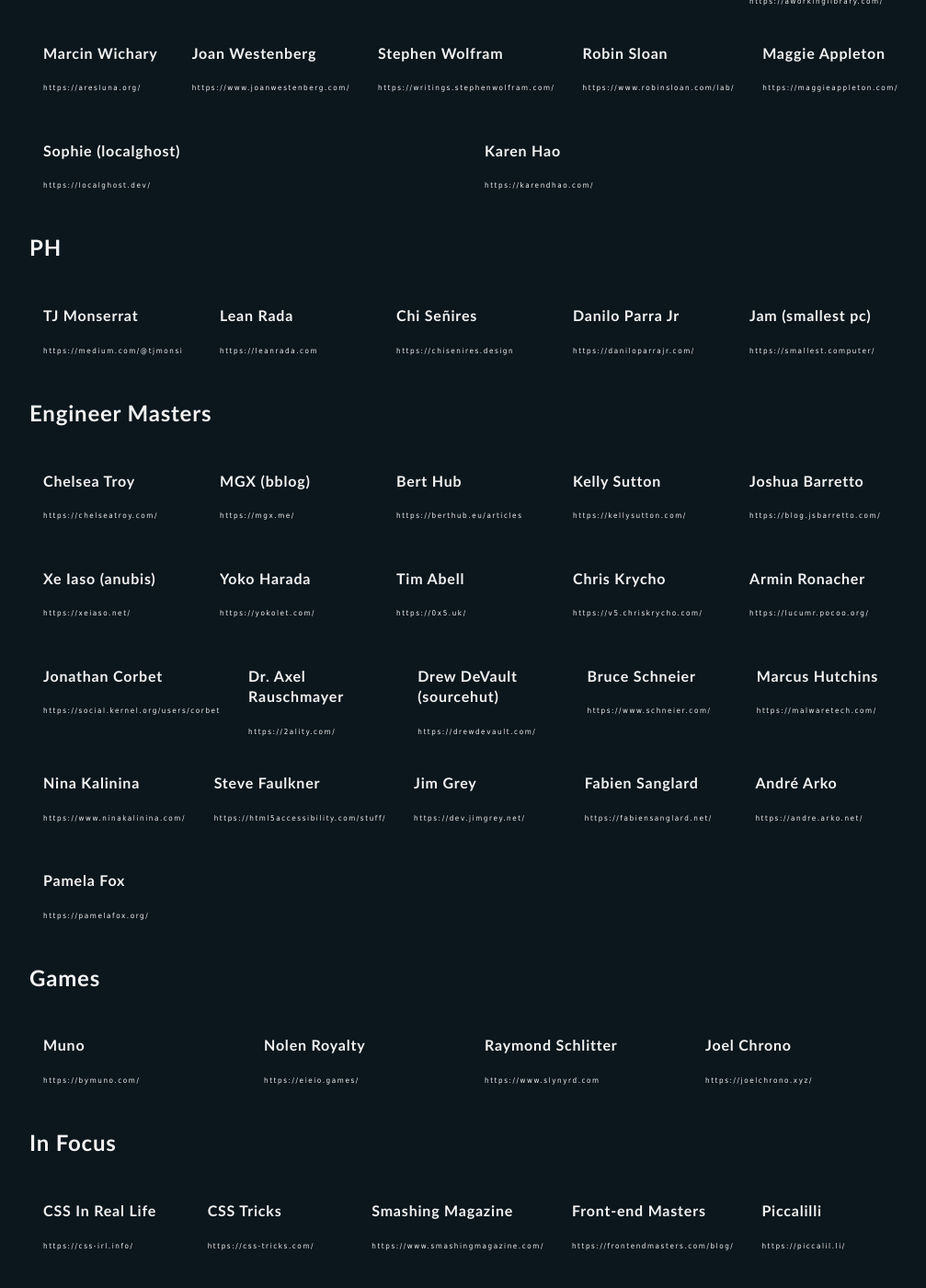
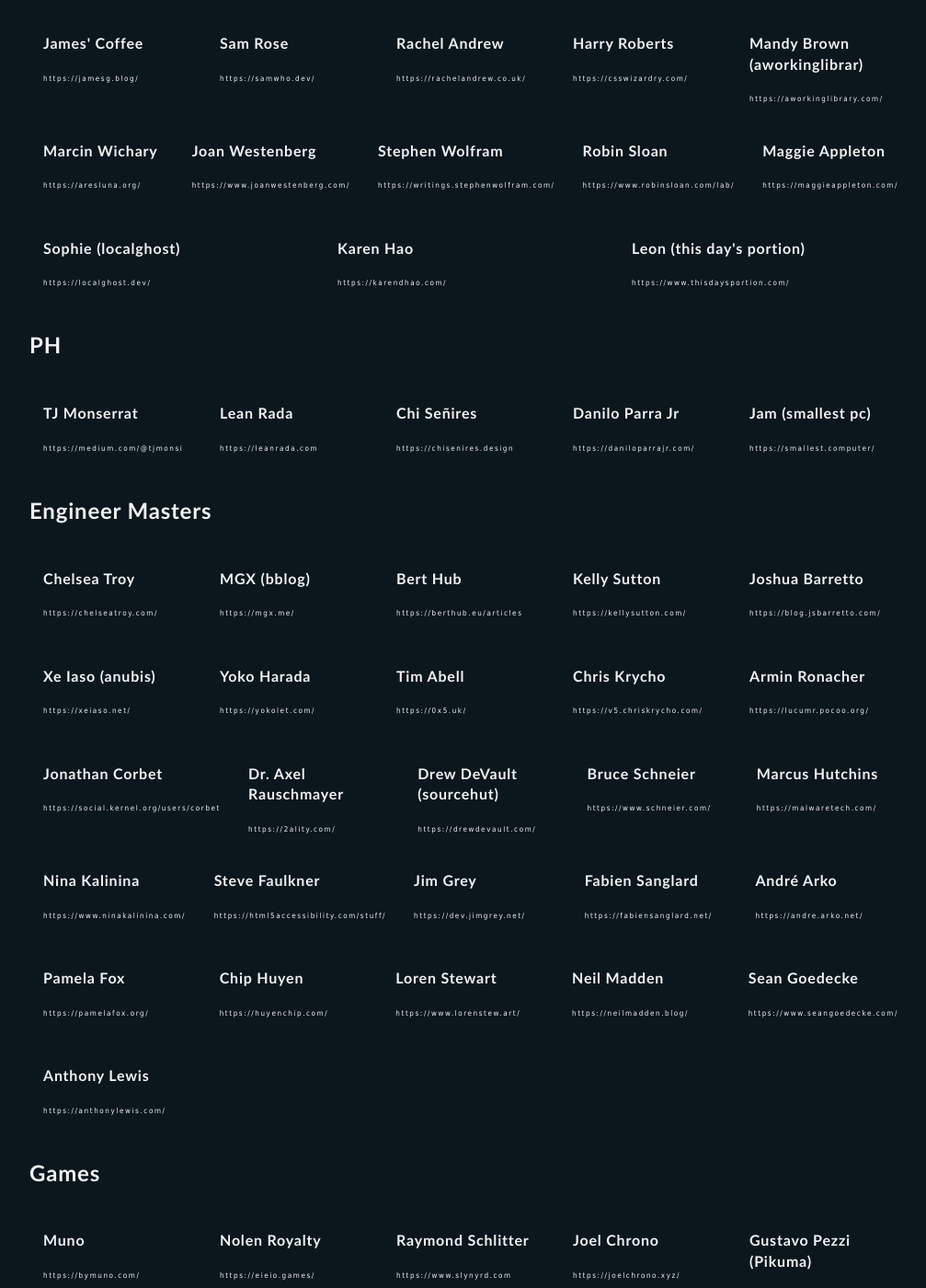
Before and after one commit to mpdagang/mpdagang.github.io, a Jekyll site: the page built from _pages/blogroll.html, in a window 1280 px wide and 1400 px high, scrolled down 2776 px. Shown: the whole window at 92% size, without its empty margins (128-1135 px from the left). Built offline with Jekyll 4.4.1, drawn with Linux system fonts in a browser that asks for light colours; some of the changed text lies outside the part shown.

Commit message:
blogroll updates

```diff
--- a/_data/engineers.yaml
+++ b/_data/engineers.yaml
@@ -60,3 +60,18 @@
 
 - name: Pamela Fox
   site: https://pamelafox.org/
+
+- name: Chip Huyen
+  site: https://huyenchip.com/
+
+- name: Loren Stewart
+  site: https://www.lorenstew.art/
+
+- name: Neil Madden
+  site: https://neilmadden.blog/
+
+- name: Sean Goedecke
+  site: https://www.seangoedecke.com/
+
+- name: Anthony Lewis
+  site: https://anthonylewis.com/
--- a/_data/gamedev.yaml
+++ b/_data/gamedev.yaml
@@ -9,3 +9,6 @@
 
 - name: Joel Chrono
   site: https://joelchrono.xyz/
+
+- name: Gustavo Pezzi (Pikuma)
+  site: https://pikuma.com/blog
--- a/_data/introspects.yaml
+++ b/_data/introspects.yaml
@@ -78,3 +78,6 @@
 
 - name: Karen Hao
   site: https://karendhao.com/
+
+- name: Leon (this day's portion)
+  site: https://www.thisdaysportion.com/
```
Also changed, not shown: _data/webmasters.yaml (+9 -3 lines).
